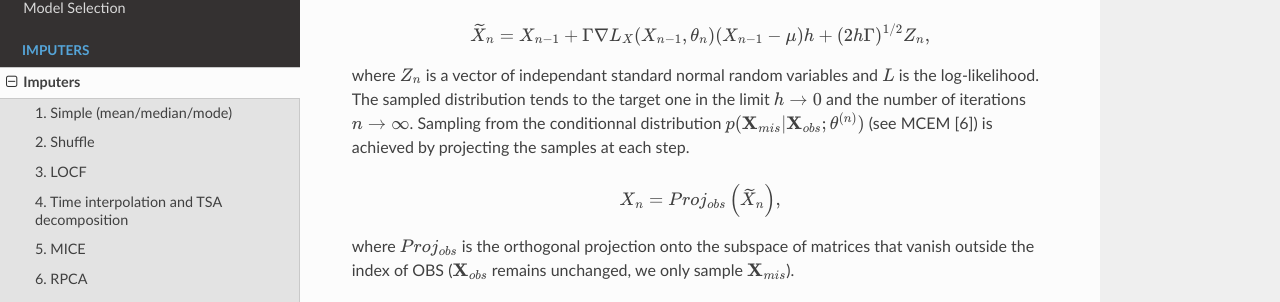
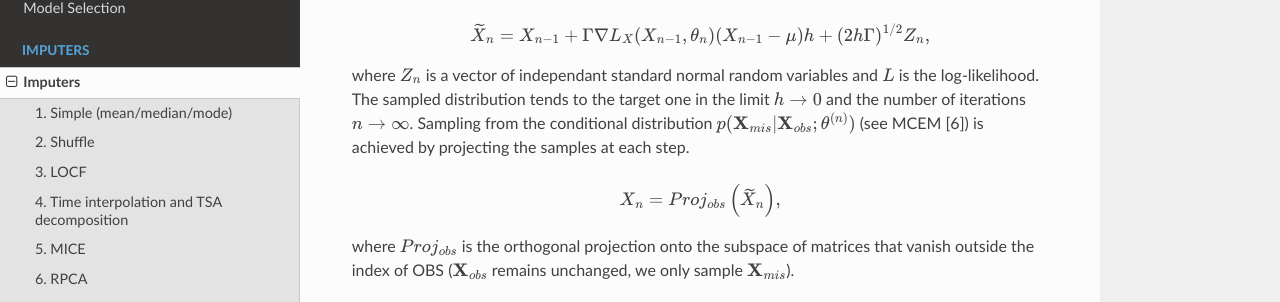
Before and after one commit to scikit-learn-contrib/qolmat, a Sphinx documentation site: the page built from docs/imputers.rst, in a window 1280 px wide and 900 px high, scrolled down 2293 px. Shown: the part 144-446 px from the top of the window. Built offline with Sphinx 7.4.7 and the Read the Docs theme 3.1.0, drawn with Linux system fonts in a browser that asks for light colours; pages that are not in the unit, such as notebooks, are missing from menus.

Commit message:
spelling: conditional
Signed-off-by: Josh Soref <2119212+jsoref@users.noreply.github.com>

```diff
--- a/docs/imputers.rst
+++ b/docs/imputers.rst
@@ -79,7 +79,7 @@ This process is characterized by a time step :math:`h`. Given an initial station
 
 where :math:`Z_n` is a vector of independant standard normal random variables and :math:`L` is the log-likelihood.
 The sampled distribution tends to the target one in the limit :math:`h \rightarrow 0` and the number of iterations :math:`n \rightarrow \infty`.
-Sampling from the conditionnal distribution :math:`p(\mathbf{X}_{mis} \vert \mathbf{X}_{obs} ; \theta^{(n)})` (see MCEM [6]) is achieved by projecting the samples at each step.
+Sampling from the conditional distribution :math:`p(\mathbf{X}_{mis} \vert \mathbf{X}_{obs} ; \theta^{(n)})` (see MCEM [6]) is achieved by projecting the samples at each step.
 
 .. math::
     X_n = Proj_{obs} \left( \widetilde X_n \right),
```
